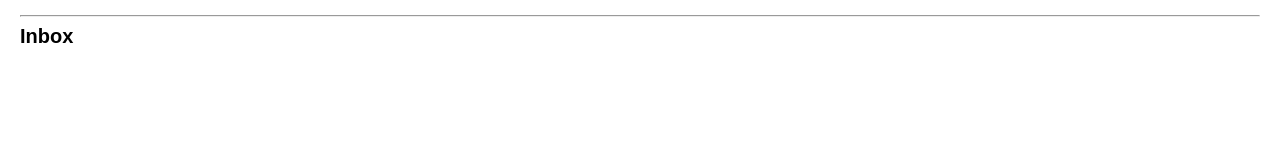
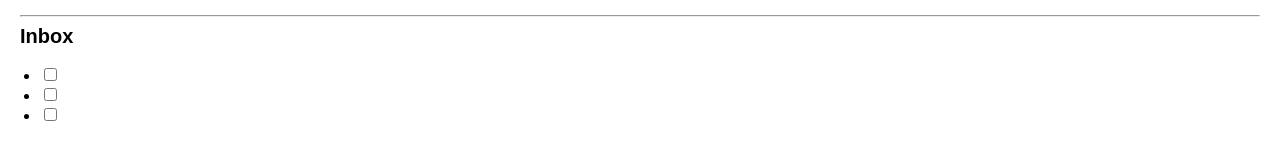
Before and after one commit to zelitosaide/react-js-course, a React (Create React App) app: page / in a window 1280 px wide. Shown: the part 5088-5230 px from the top of the page. Before the commit the page ends 5156 px from the top, so only its background shows below. Built offline with nearby package versions, Linux system fonts and the light colour scheme.

Commit message:
Choosing the State Structure

```diff
--- a/src/learn/learn-react/managing-state/choosing-the-state-structure/challenges/implement-multiple-selection.js
+++ b/src/learn/learn-react/managing-state/choosing-the-state-structure/challenges/implement-multiple-selection.js
@@ -48,7 +48,21 @@ function MailClient() {
     </>
   );
 }
-function Letter({ letter, isSelected, onToggle }) {}
+function Letter({ letter, isSelected, onToggle }) {
+  return (
+    <li>
+      <label>
+        <input
+          type="checkbox"
+          checked={isSelected}
+          onChange={function () {
+            onToggle(letter.id);
+          }}
+        />
+      </label>
+    </li>
+  );
+}
 
 function MailClient2() {
   const [selectedIds, setSelectedIds] = useState([]);
```
